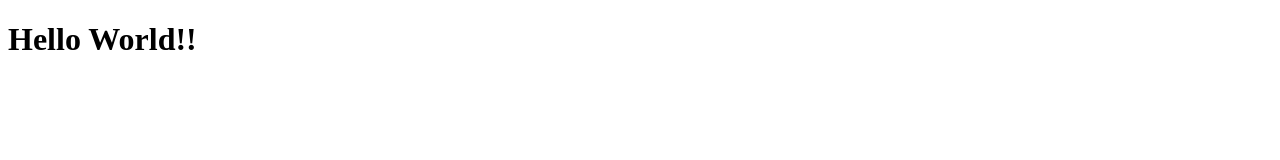
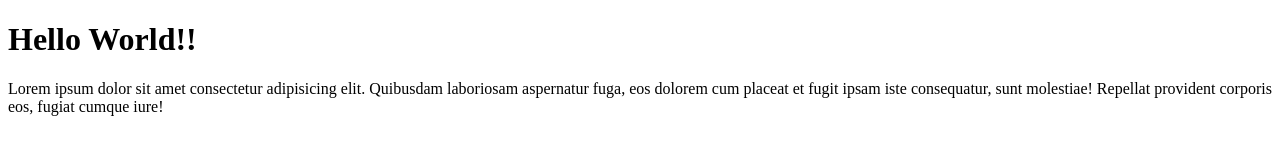
Before and after one commit to bernardus-taufiq/wpu-git-test, a plain HTML site: page index.html in a window 1280 px wide. Drawn offline with Linux system fonts and the light colour scheme.

Commit message:
menaambahkan paragraph

```diff
--- a/index.html
+++ b/index.html
@@ -8,5 +8,6 @@
 </head>
 <body>
     <h1>Hello World!!</h1>
+    <p>Lorem ipsum dolor sit amet consectetur adipisicing elit. Quibusdam laboriosam aspernatur fuga, eos dolorem cum placeat et fugit ipsam iste consequatur, sunt molestiae! Repellat provident corporis eos, fugiat cumque iure!</p>
 </body>
 </html>
```
